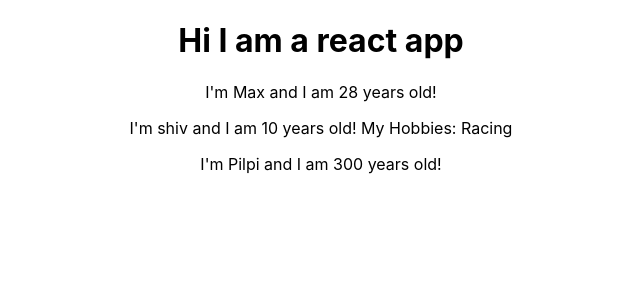
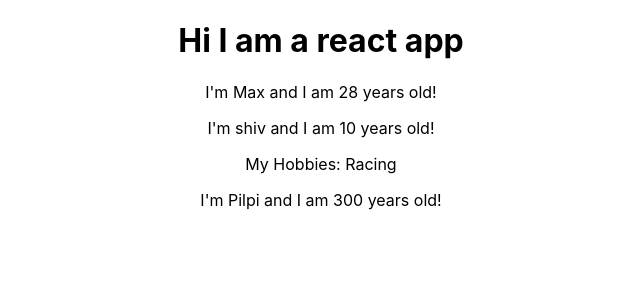
Before and after one commit to shivdotpy/react-complete-guide, a React (Create React App) app: page / in a window 1280 px wide. Shown: the top 300 px of the page, without its empty margins (319-959 px from the left). Built offline with nearby package versions, Linux system fonts and the light colour scheme.

Commit message:
props children

```diff
--- a/src/Person/Person.js
+++ b/src/Person/Person.js
@@ -1,7 +1,12 @@
 import React from 'react';
 
 const person = (props) => {
-    return <p>I'm {props.name} and I am {props.age} years old! {props.children}</p>
+    return (
+        <div>
+            <p>I'm {props.name} and I am {props.age} years old! </p>
+            <p>{props.children}</p>
+        </div>
+    )
 }
 
 
```
